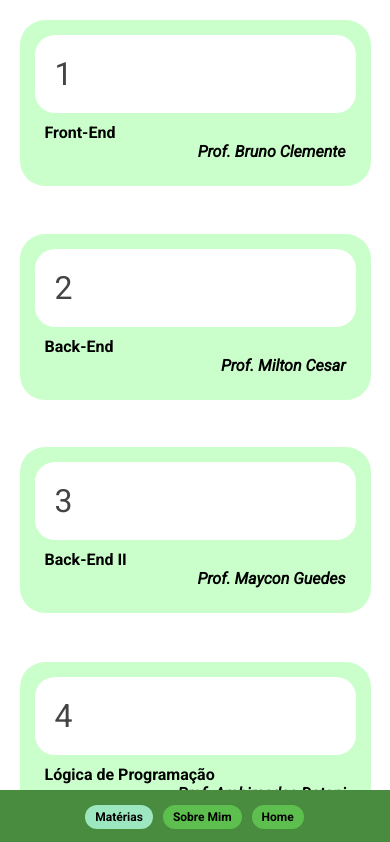
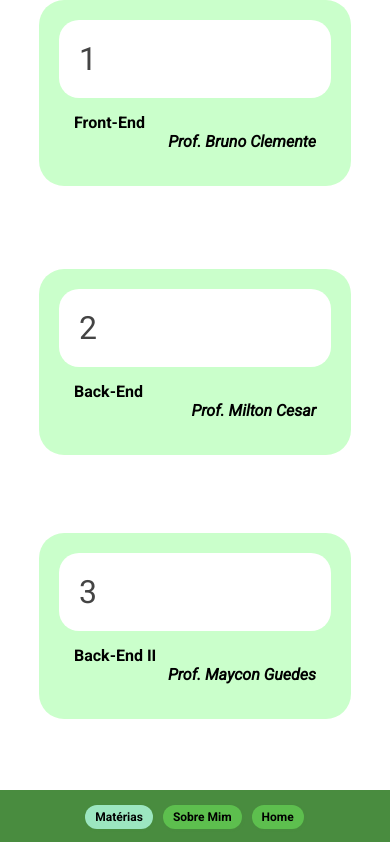
Before and after one commit to AlexandreBolsoni/TrabalhoFront-end2, a React (Create React App) app: page / in a window 390 px wide. Shown: the top 842 px of the page. Built offline with nearby package versions, Linux system fonts and the light colour scheme.

Commit message:
corrigindo bugs

```diff
--- a/src/componentes/PostLink/PostLink.module.css
+++ b/src/componentes/PostLink/PostLink.module.css
@@ -48,10 +48,11 @@ span.slug {
 /* Estilos para celular */
 @media (max-width: 600px) {
     .post {
-        width: 90%;
-        margin: 5% auto;
-        padding: 15px;
+        width: 80%;
+        margin: 0 auto;
+
         flex-direction: column;
+        margin-bottom: 25% /* Adicione esta linha */
     }
 
     .id {
@@ -59,9 +60,7 @@ span.slug {
         font-size: 32px;
     }
 
-    .container {
-        padding: 10px;
-    }
+
 
     span.titulo {
         font-size: 16px;
```
